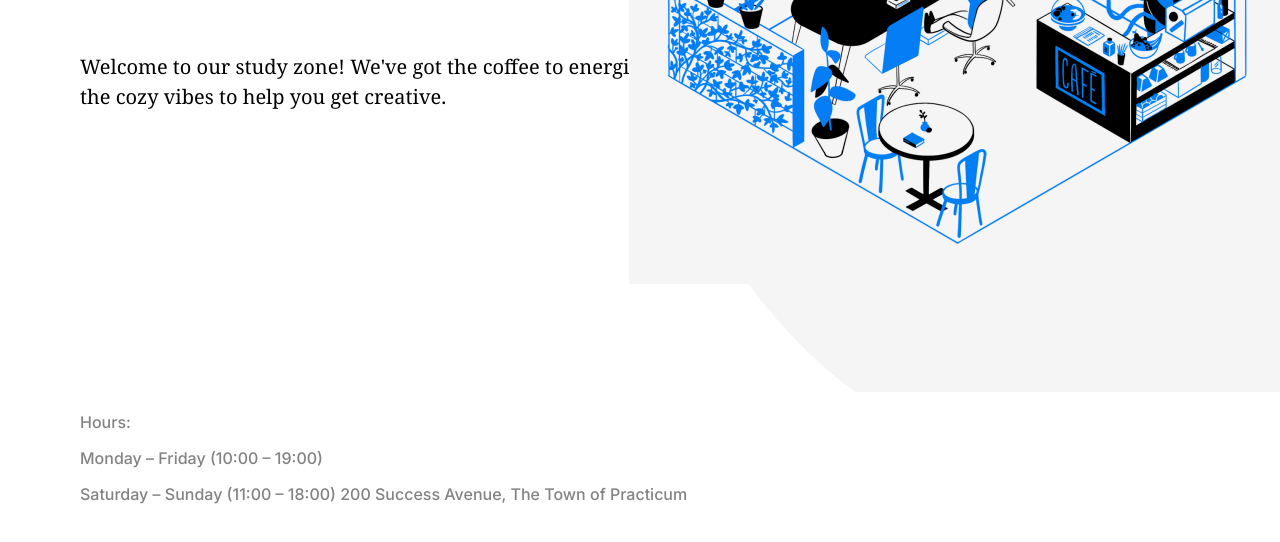
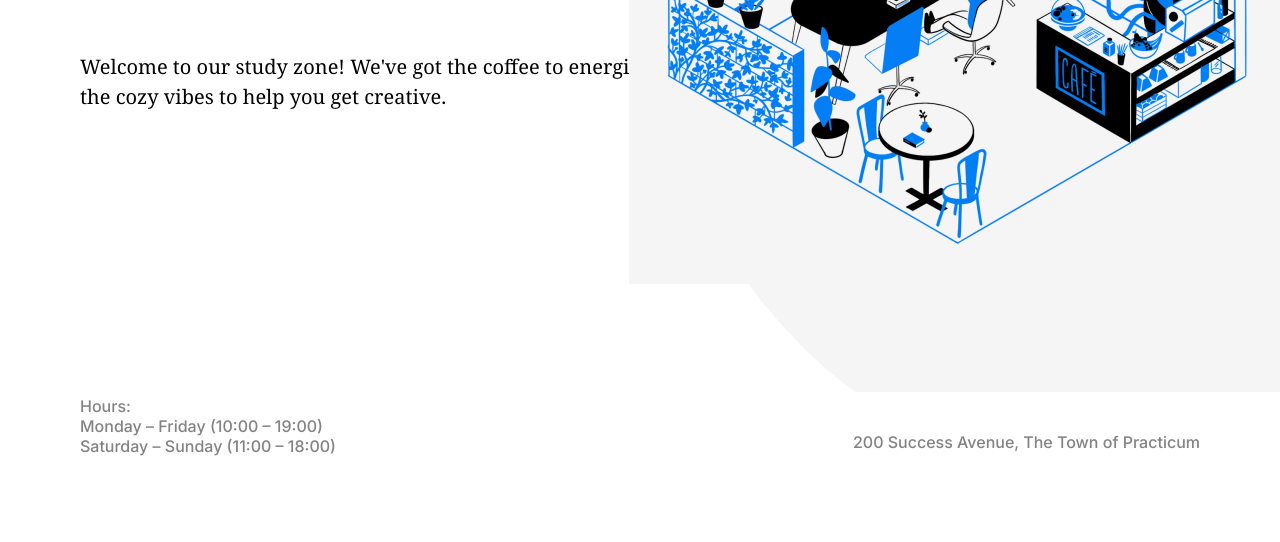
Before and after one commit to SterlingBrayboy/se_project_coffeeshop, a plain HTML site: page index.html in a window 1280 px wide. Shown: the part 408-950 px from the top of the page. After the commit the page ends 916 px from the top, so only its background shows below. Drawn offline with Linux system fonts and the light colour scheme.

Commit message:
Stop And Seek Help

```diff
--- a/index.html
+++ b/index.html
@@ -56,11 +56,13 @@
           alt="coffee shop artwork"
         />
         <div class="header__footer">
-          <p>Hours:</p>
-          <p>Monday – Friday (10:00 – 19:00)</p>
-          <p>
-            Saturday – Sunday (11:00 – 18:00) 200 Success Avenue, The Town of
-            Practicum
+          <div class="header__footer_hours">
+            <p class="header__footer_hour">Hours:</p>
+            <p class="header__footer_hour">Monday – Friday (10:00 – 19:00)</p>
+            <p class="header__footer_hour">Saturday – Sunday (11:00 – 18:00)</p>
+          </div>
+          <p class="header__footer_address">
+            200 Success Avenue, The Town of Practicum
           </p>
         </div>
       </header>
--- a/pages/index.css
+++ b/pages/index.css
@@ -12,14 +12,14 @@
 
 .background {
   background-color: #ffffff;
-  position: relative;
   background-size: cover;
   background-repeat: no-repeat;
   background-position: center;
-  z-index: 0;
 }
 
 .header {
+  display: flex;
+  flex-direction: column;
 }
 
 .header__logo {
@@ -73,14 +73,37 @@
 }
 
 .header__footer {
+  display: flex;
+  justify-content: space-between;
+}
+
+.header__footer_hours {
+  padding-left: 80px;
+  padding-bottom: 40px;
   font-family: "Inter";
   font-style: normal;
   font-weight: 500;
   font-size: 16px;
   line-height: 20px;
   color: #838383;
-  padding-left: 80px;
+}
+
+.header__footer_hour {
+  margin: 0;
+}
+
+.header__footer_address {
+  display: flex;
+  align-items: end;
+  padding-right: 80px;
   padding-bottom: 40px;
+  padding-top: 20px;
+  font-family: "Inter";
+  font-style: normal;
+  font-weight: 500;
+  font-size: 16px;
+  line-height: 20px;
+  color: #838383;
 }
 
 .nav {
```
